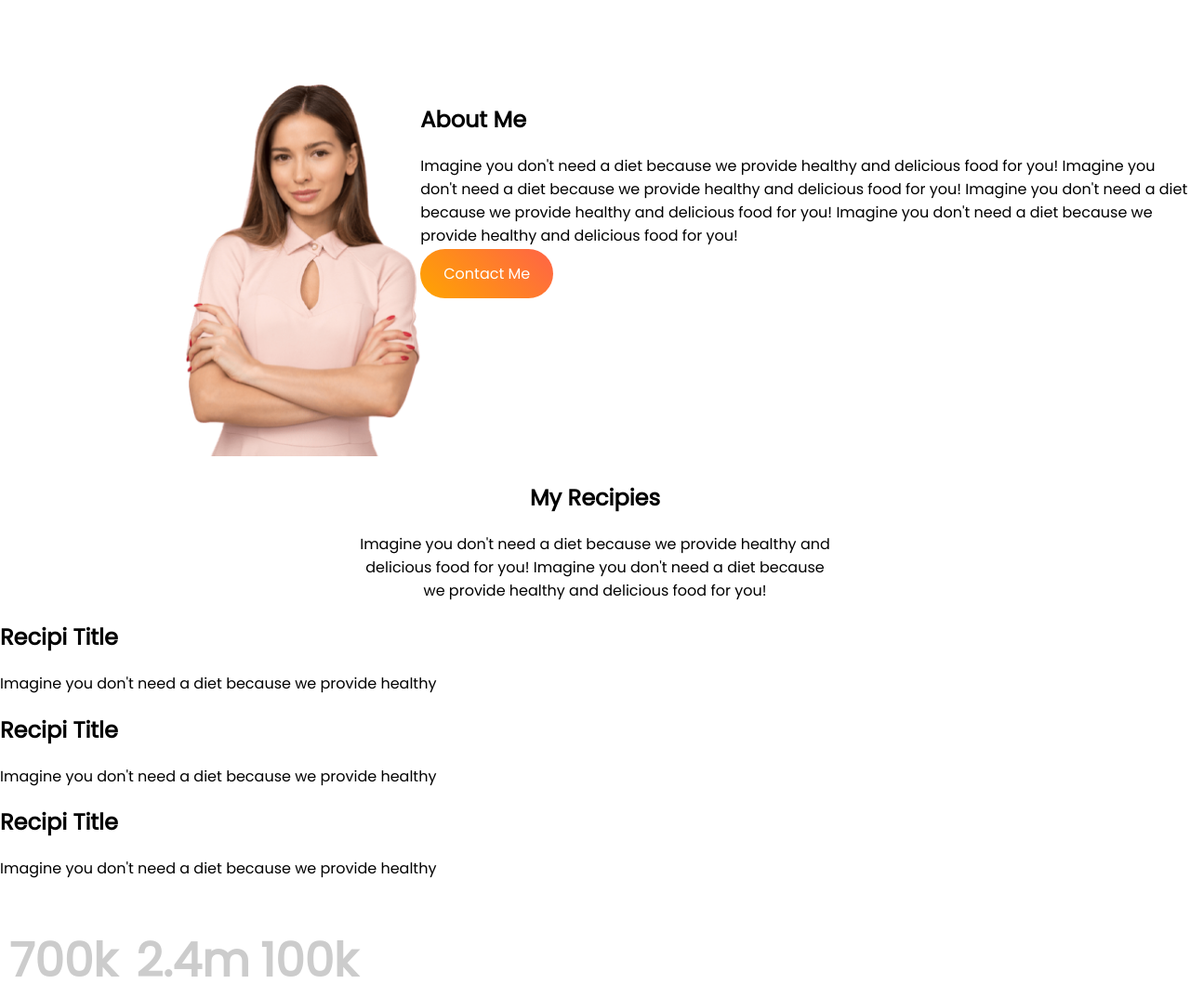
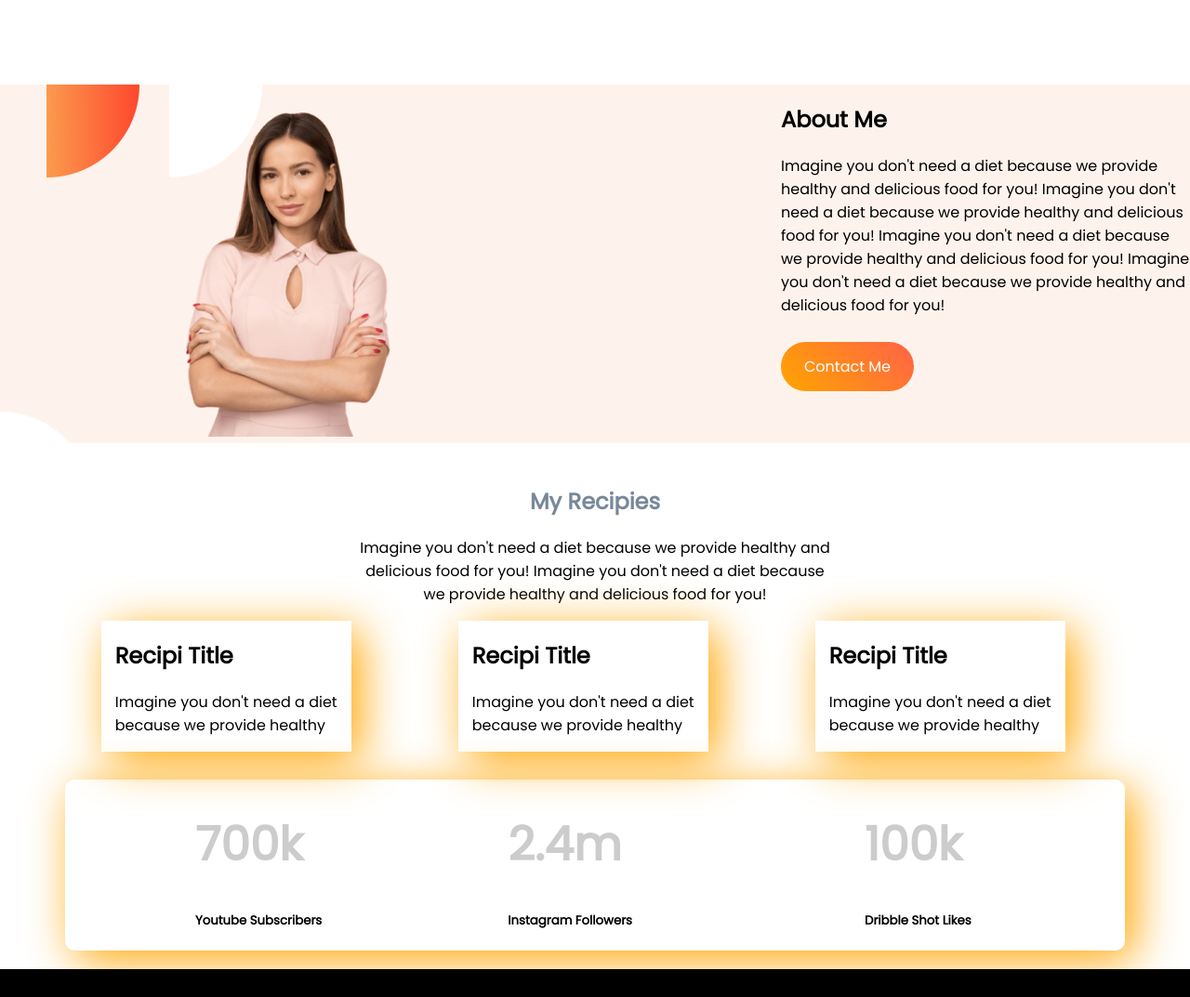
Before and after one commit to eemon47/food-zone, a plain HTML site: page index.html in a window 1280 px wide. Shown: the part 662-1735 px from the top of the page at 93% size. Drawn offline with Linux system fonts and the light colour scheme.

Commit message:
finally added

```diff
--- a/index.html
+++ b/index.html
@@ -24,53 +24,61 @@
         </div>
     </section>
 
+    <!-- ================== Body Section ================== -->
+
     <section class="body-section">
-        <div>
+        <div class="inside-body">
             <img src="images/02.png" alt="">
         </div>
-        <div class="div-2">
+        <div class="inside-body">
             <h2>About Me</h2>
-            <p>Imagine you don't need a diet because we provide healthy and delicious food for you! Imagine you don't need a diet because we provide healthy and delicious food for you! Imagine you don't need a diet because we provide healthy and delicious food for you! Imagine you don't need a diet because we provide healthy and delicious food for you!</p>
+            <p>Imagine you don't need a diet because we provide healthy and delicious food for you! Imagine you don't need a diet because we provide healthy and delicious food for you! Imagine you don't need a diet because we provide healthy and delicious food for you! Imagine you don't need a diet because we provide healthy and delicious food for you!</p> <br>
             <a target="blank" href="https://www.instagram.com/emonn457">Contact Me</a>
         </div>
     </section>
 
-    <div class="recipi-div">
+    <div class="recipi-section">
+        <div class="recipi-body">
         <h2>My Recipies</h2>
         <p>Imagine you don't need a diet because we provide healthy and <br> delicious food for you! Imagine you don't need a diet because <br> we provide healthy and delicious food for you!</p>
         </div>
+    </div>
 
-    <section class="part-section">
-        <div>
+    <section class="title-section">
+        <div class="title-div">
             <h2>Recipi Title</h2>
             <p>Imagine you don't need a diet because we provide healthy</p>
         </div>
 
-        <div>
+        <div class="title-div">
             <h2>Recipi Title</h2>
             <p>Imagine you don't need a diet because we provide healthy</p>
         </div>
 
-        <div>
+        <div class="title-div">
             <h2>Recipi Title</h2>
             <p>Imagine you don't need a diet because we provide healthy</p>
         </div>
     </section>
 
-    <div class="before-footer">
-        <div>
+    <div class="social-section">
+        <div class="social-inside">
+            <div id="youtube">
                 <h1>700k</h1>
                 <h5>Youtube Subscribers</h5>
             </div>
-        <div>
+            <div id="instagram">
                 <h1>2.4m</h1>
                 <h5>Instagram Followers</h5>
             </div>
-        <div>
+            <div id="dribble">
                 <h1>100k</h1>
                 <h5>Dribble Shot Likes</h5>
             </div>
         </div>
+    </div>
+
+    <!-- ================== Footer Section ================== -->
 
     <footer class="footer-section">
         <h2> <span>Food</span> Zone</h2>
--- a/style.css
+++ b/style.css
@@ -3,7 +3,7 @@ body{
     margin: 0;
 }
 
-    /*=============== Header Section ===============*/
+    /* =============== Header Section =============== */
 
 span{
     color: orange;
@@ -39,40 +39,86 @@ a{
 }
 
 
-    /*=============== Body Section ===============*/
+    /* =============== Body Section =============== */
 
 
 .body-section{
-   /* background-image: url(images/background.png);
-    background-repeat: no-repeat; */
+    background-image: url(images/background.png);
+    background-repeat: no-repeat;
     display: flex;
     margin-top: 40px;
 
 }
-.body-section img{
-    height: 400px;
+.inside-body{
+    width: 50%;
     padding-left: 200px;
 }
-.recipi-div{
+.inside-body img{
+    width: 50%;
+
+    padding-top: 30px;
+
+}
+
+
+.recipi-section{
     text-align: center;
 }
-.part-section{
+.recipi-body{
+    padding-top: 25px;
+}
+.recipi-body h2{
+    font-weight: bold;
+    color:lightslategray;
+}
+.title-section{
+    display: flex;
+    width: 90%;
+    padding-left: 4%;
 
+}
+.title-div{
+    width: 30%;
+    margin-left: 5%;
+    margin-right: 5%;
+    padding-left: 15px;
+    box-shadow: 10px 10px 50px orange;
 }
 
 
 
 
-    /*=============== Before Footer Section ===============*/
 
-.before-footer{
-     display: flex;
-     margin: 10px;
+    /* =============== Before Footer Section =============== */
+
+.social-section{
+
+     box-shadow: 10px 10px 50px orange;
+     margin-left: 70px;
+     margin-right: 70px;
+     margin-top: 30px;
+     margin-bottom: 20px;
+     border-radius: 10px;
+     padding-left: 40px;
+
 
 }
+.social-inside{
 
+    display: flex;
 
-    /*=============== Footer Section ===============*/
+}
+#youtube{
+    padding-left: 100px;
+}
+#instagram{
+    padding-left: 200px;
+}
+#dribble{
+    padding-left: 250px;
+}
+
+    /* =============== Footer Section =============== */
 
 .footer-section{
     background-color:black;
```
Lines whose indentation alone changed are shown as unchanged.
